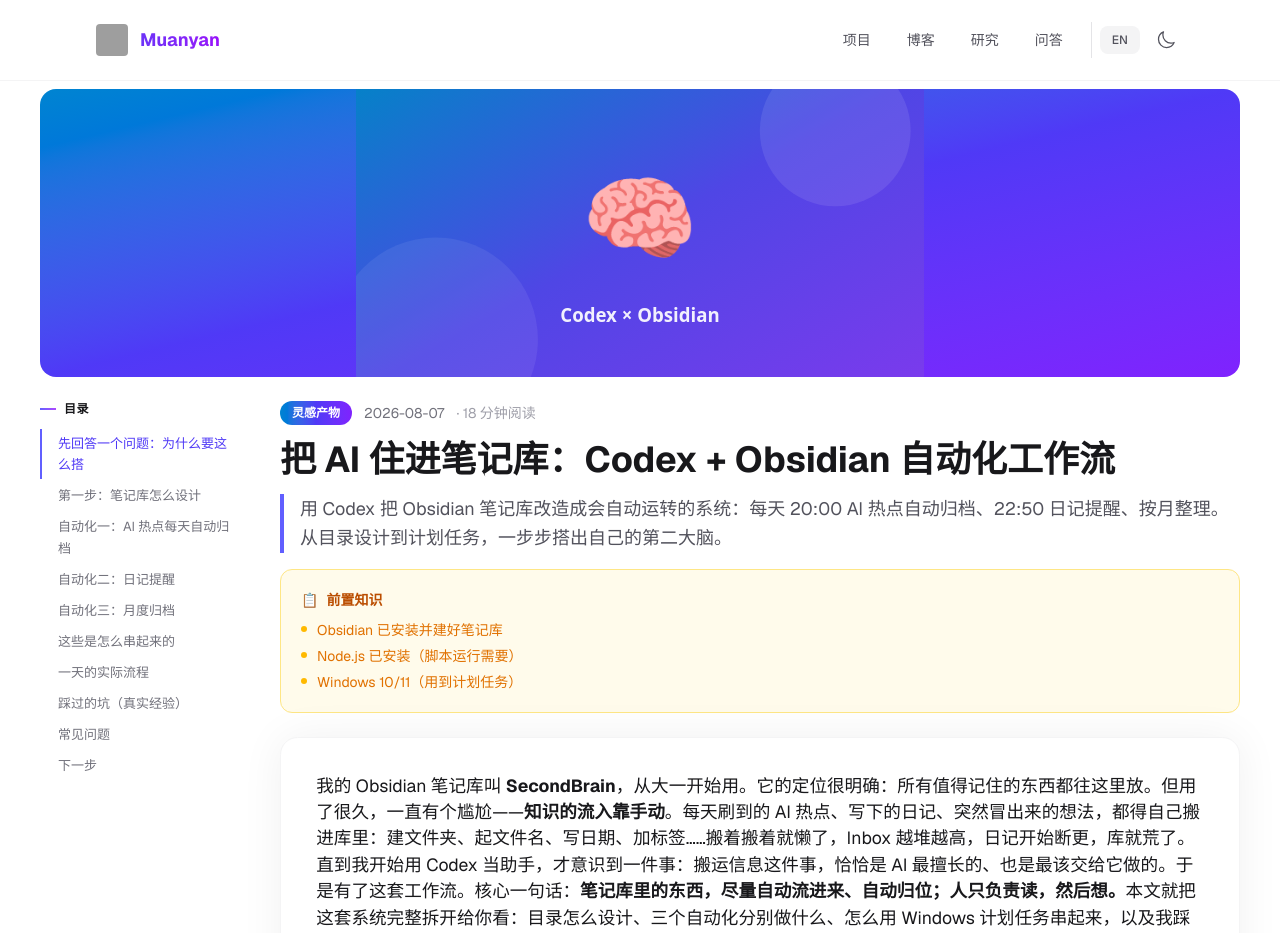
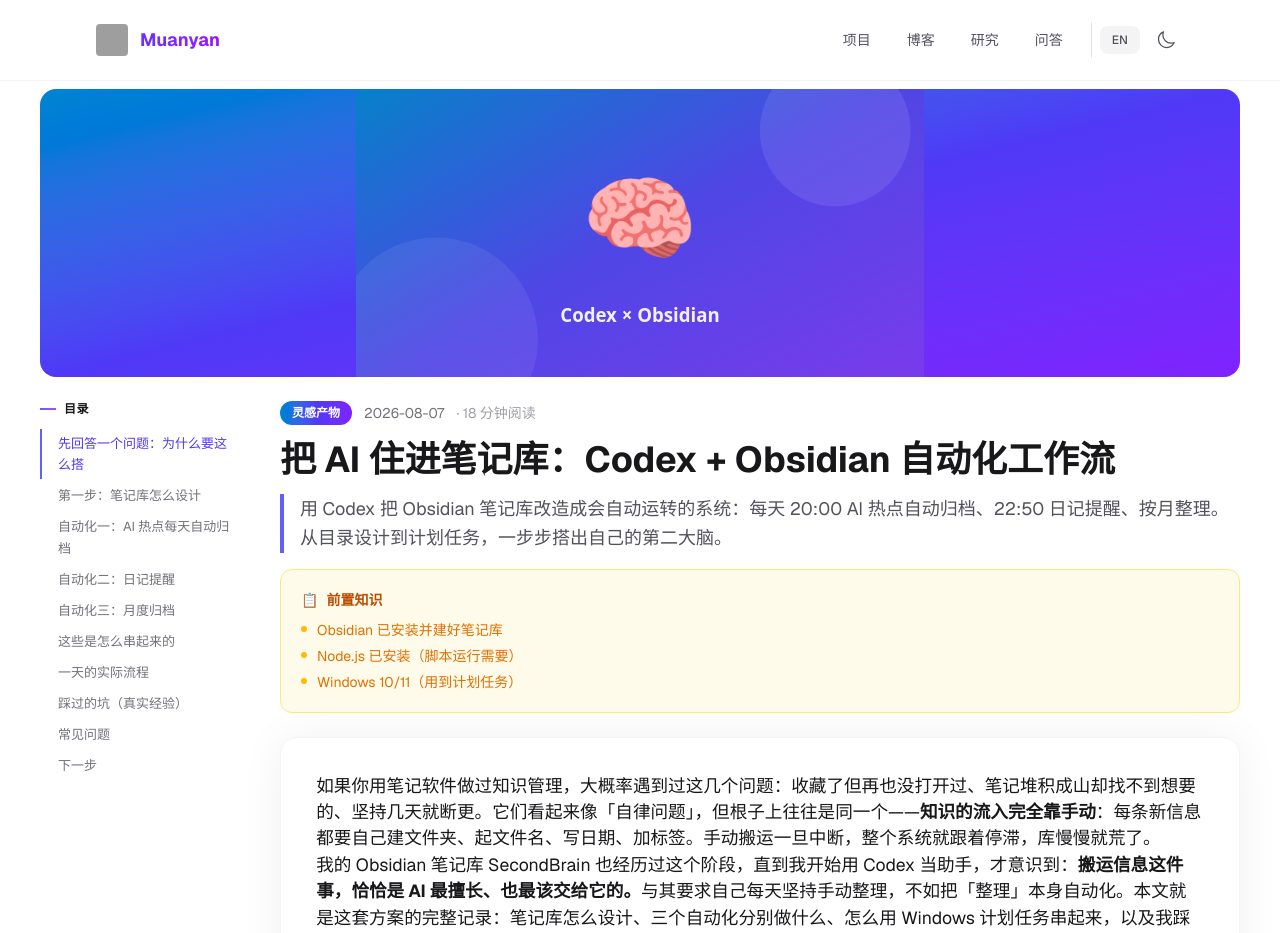
Before and after one commit to Muanyan-mjq/muanyan-portfolio, a Next.js app: page /blog/codex-obsidian-workflow in a window 1280 px wide. Shown: the top 933 px of the page. Built offline with nearby package versions, Linux system fonts and the light colour scheme; grey boxes are pictures that could not be loaded.

Commit message:
Rewrite opening of Codex+Obsidian post in technical blog style

```diff
--- a/src/app/blog/codex-obsidian-workflow/page.tsx
+++ b/src/app/blog/codex-obsidian-workflow/page.tsx
@@ -41,9 +41,9 @@
 const content = {
   zh: {
     intro_p1:
-      "我的 Obsidian 笔记库叫 <strong>SecondBrain</strong>，从大一开始用。它的定位很明确：所有值得记住的东西都往这里放。但用了很久，一直有个尴尬——<strong>知识的流入靠手动</strong>。每天刷到的 AI 热点、写下的日记、突然冒出来的想法，都得自己搬进库里：建文件夹、起文件名、写日期、加标签……搬着搬着就懒了，Inbox 越堆越高，日记开始断更，库就荒了。",
+      "如果你用笔记软件做过知识管理，大概率遇到过这几个问题：收藏了但再也没打开过、笔记堆积成山却找不到想要的、坚持几天就断更。它们看起来像「自律问题」，但根子上往往是同一个——<strong>知识的流入完全靠手动</strong>：每条新信息都要自己建文件夹、起文件名、写日期、加标签。手动搬运一旦中断，整个系统就跟着停滞，库慢慢就荒了。",
     intro_p2:
-      "直到我开始用 Codex 当助手，才意识到一件事：搬运信息这件事，恰恰是 AI 最擅长的、也是最该交给它做的。于是有了这套工作流。核心一句话：<strong>笔记库里的东西，尽量自动流进来、自动归位；人只负责读，然后想。</strong>本文就把这套系统完整拆开给你看：目录怎么设计、三个自动化分别做什么、怎么用 Windows 计划任务串起来，以及我踩过的坑。",
+      "我的 Obsidian 笔记库 SecondBrain 也经历过这个阶段，直到我开始用 Codex 当助手，才意识到：<strong>搬运信息这件事，恰恰是 AI 最擅长、也最该交给它的。</strong>与其要求自己每天坚持手动整理，不如把「整理」本身自动化。本文就是这套方案的完整记录：笔记库怎么设计、三个自动化分别做什么、怎么用 Windows 计划任务串起来，以及我踩过的坑。",
     h2_what: "先回答一个问题：为什么要这么搭",
     what_p1:
       "Obsidian 是本地优先的笔记软件，文件就是纯 Markdown，支持双向链接——特别适合当「第二大脑」。Codex 是 AI 编程助手，能读写文件、写脚本、做自动化。两者结合的点在于：<strong>Obsidian 负责存，Codex 负责搬。</strong>",
@@ -117,9 +117,9 @@
   },
   en: {
     intro_p1:
-      "My Obsidian vault is called <strong>SecondBrain</strong>, and I've used it since my freshman year. Its purpose is simple: everything worth remembering goes here. But there was always an awkward part — <strong>knowledge flowed in manually</strong>. The AI news I browsed, the diary I wrote, the ideas that popped up — I had to carry each one in myself: create folders, name files, write dates, add tags… Carry enough times and you get lazy. Inbox piles up, diaries go stale, the vault decays.",
+      "If you've managed knowledge in a note app, you've probably hit these: things you saved and never opened again, notes piling up with nothing findable, streaks that break after a few days. They look like discipline problems, but the root cause is usually the same — <strong>knowledge flows in entirely manually</strong>: every new item needs its own folder, filename, date, and tags. Once the manual pipeline stalls, the whole system stalls, and the vault slowly dies.",
     intro_p2:
-      "Until I started using Codex as an assistant and realized: moving information around is exactly what AI is best at — and exactly what should be delegated. That's this workflow. One sentence at its core: <strong>things in the vault should flow in and file themselves automatically — humans only read, then think.</strong> This article breaks the whole system apart: how the vault is designed, what the three automations do, how Windows scheduled tasks tie them together, and the pitfalls I actually hit.",
+      "My Obsidian vault SecondBrain went through exactly this phase — until I started using Codex as an assistant and realized: <strong>moving information around is exactly what AI is best at, and exactly what should be delegated.</strong> Rather than demanding daily manual filing, automate the filing itself. This article is the full record of that solution: how the vault is designed, what the three automations do, how Windows scheduled tasks tie them together, and the pitfalls I hit.",
     h2_what: "First: Why Build It This Way",
     what_p1:
       "Obsidian is a local-first note app — notes are plain Markdown with bidirectional links, great as a \"second brain.\" Codex is an AI coding assistant that can read and write files and build automations. The combination: <strong>Obsidian stores, Codex moves.</strong>",
```
